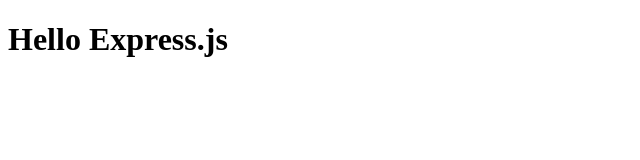
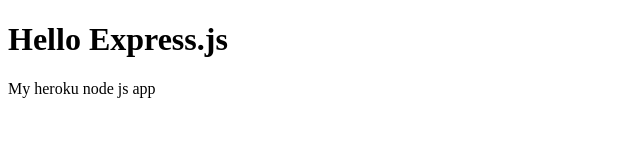
Before and after one commit to shotu/web-server, a website: page public/index.html in a window 1280 px wide. Shown: the whole page, without its empty margins (0-640 px from the left). Drawn offline with Linux system fonts and the light colour scheme.

Commit message:
new paragraph added

```diff
--- a/public/index.html
+++ b/public/index.html
@@ -7,6 +7,7 @@
 
 <body>
 <h1> Hello Express.js</h1>
+<p> My heroku node js app</p>
 </body>
 
 
```
